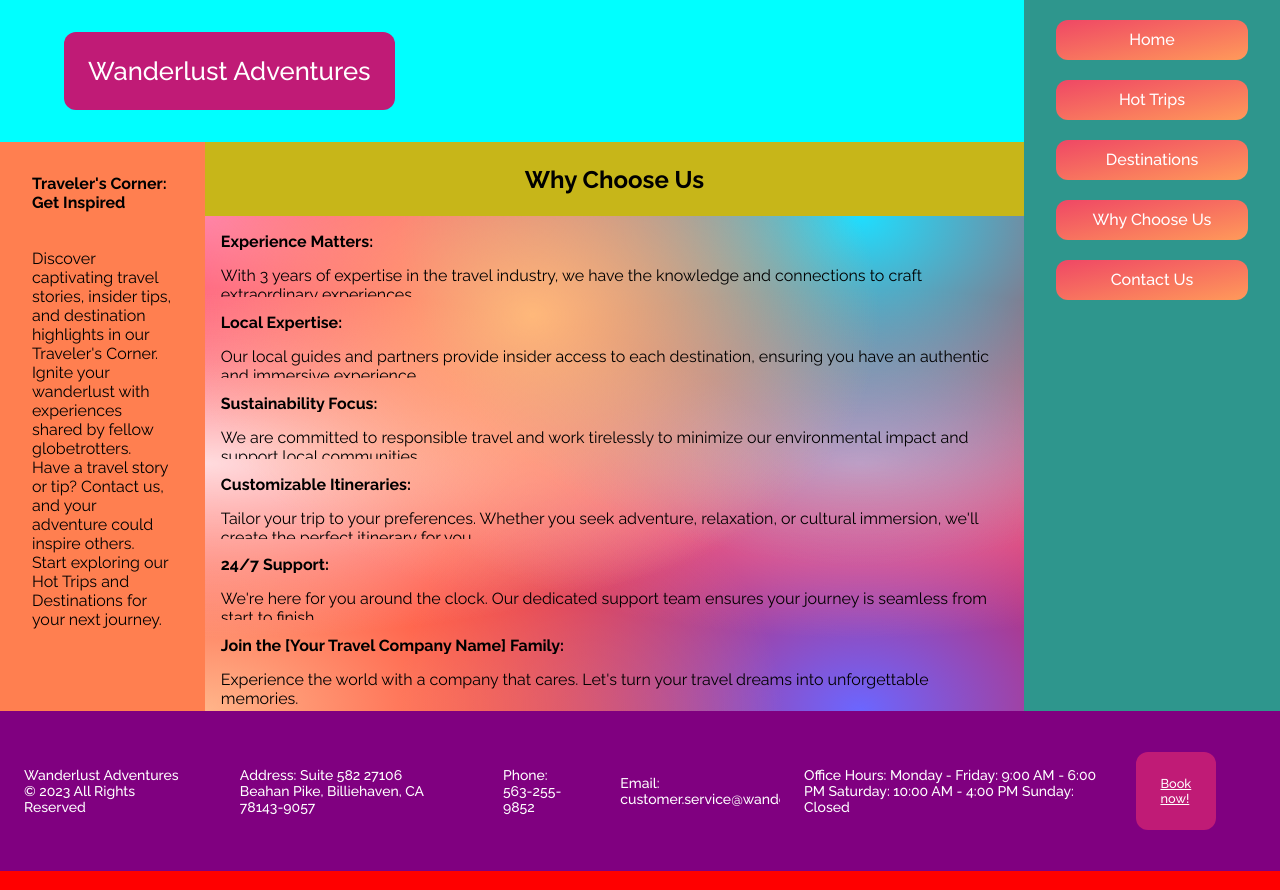
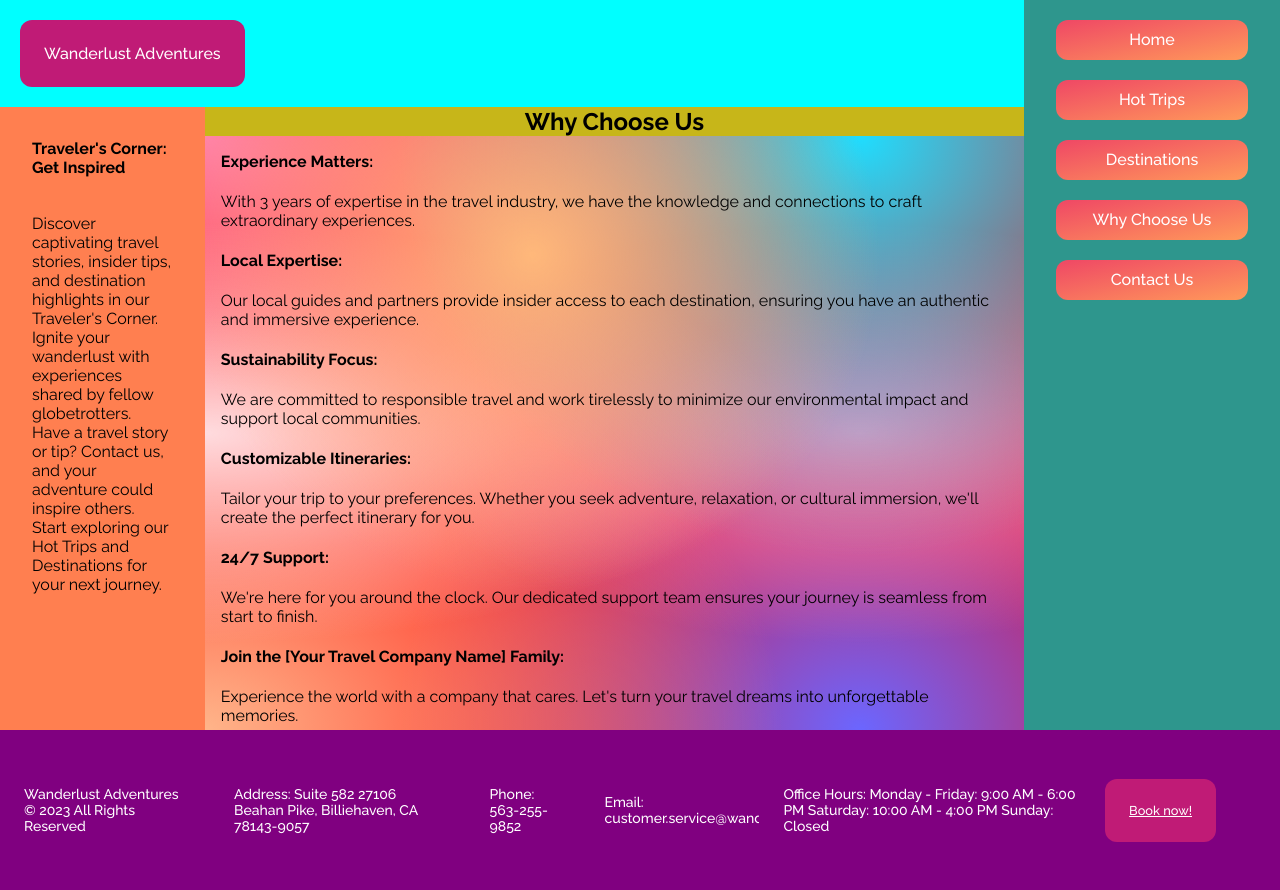
Before and after one commit to digitaleinc/web-lab-1, a plain HTML site: page chooseus.html in a window 1280 px wide. Drawn offline with Linux system fonts and the light colour scheme.

Commit message:
Resolved issues and updated styles.css

```diff
--- a/css/styles.css
+++ b/css/styles.css
@@ -27,7 +27,7 @@ body {
     /* display: flex; */
     /* min-height: 300px; */
     min-height: 100vh;
-    min-width: 100vw;
+    width: 100%;
     flex-direction: column;
 
 }
@@ -52,7 +52,7 @@ body {
     flex-direction: column;
     display: flex;
     background-color: rgb(46, 150, 141);
-    width: 20%;
+    min-width: 20%;
     min-height: 100%;
 }
 
@@ -63,16 +63,16 @@ body {
 }
 
 .cont-2-item-1 {
-    display: flex;
+    display: inline-block;
     background-color: aqua;
-    height: 20%;
+    max-height: 20%;
     width: 100%;
 }
 
 .cont-2-item-2 {
     display: flex;
     background-color: aliceblue;
-    height: 80%;
+    height: 100%;
     width: 100%;
 }
 
@@ -107,7 +107,7 @@ body {
 .cont-4-item-1 {
     display: flex;
     background-color: rgb(199, 182, 25);
-    height: 15%;
+    max-height: 15%;
 }
 
 .cont-4-item-2 {
@@ -158,33 +158,35 @@ body {
 }
 
 .welcome {
-    margin: auto;
-    margin-left: 5vw;
+    margin: 20px;
+    /* margin-left: 5vw; */
     border: 0;
     border-radius: 12px;
     background: #c01b76;
-    display: flex;
-    align-items: flex-start;
+    display: inline-block;
+    align-items: center;
     justify-content: center;
     padding: 3vh;
-    font-size: 2vw;
+    /* font-size: 2vw; */
     font-weight: 500;
     color: #FFFFFF;
 }
 
 .footer-y {
+    display: flex;
     margin: auto;
     margin-right: 5vw;
     border: 0;
     border-radius: 12px;
     background: #c01b76;
-    display: flex;
     align-items: flex-start;
     justify-content: center;
     padding: 3vh;
     font-size: 1vw;
     font-weight: 500;
     color: #FFFFFF;
+    text-align: center;
+    text-wrap: nowrap;
 }
 
 .welcome-2 {
@@ -274,10 +276,6 @@ body {
     text-overflow: ellipsis;
 }
 
-#last-element {
-    padding-bottom: 15px;
-}
-
 .navigation {
     display: flex;
     flex-direction: column;
@@ -289,11 +287,11 @@ body {
     width: 15vw;
     margin: 0px auto;
     /* display: inline-block; */
-    font-size: 16px;
+    font-size: 2vh;
     font-weight: 500;
     line-height: 2.5;
     outline: transparent;
-    padding: 0 1rem;
+    /* padding: 0 1rem; */
     text-align: center;
     text-decoration: none;
     transition: box-shadow .2s ease-in-out;
@@ -301,6 +299,7 @@ body {
     -webkit-user-select: none;
     touch-action: manipulation;
     white-space: nowrap;
+    text-wrap: wrap;
     margin-top: 20px;
     overflow: hidden;
     text-overflow: ellipsis;
```
